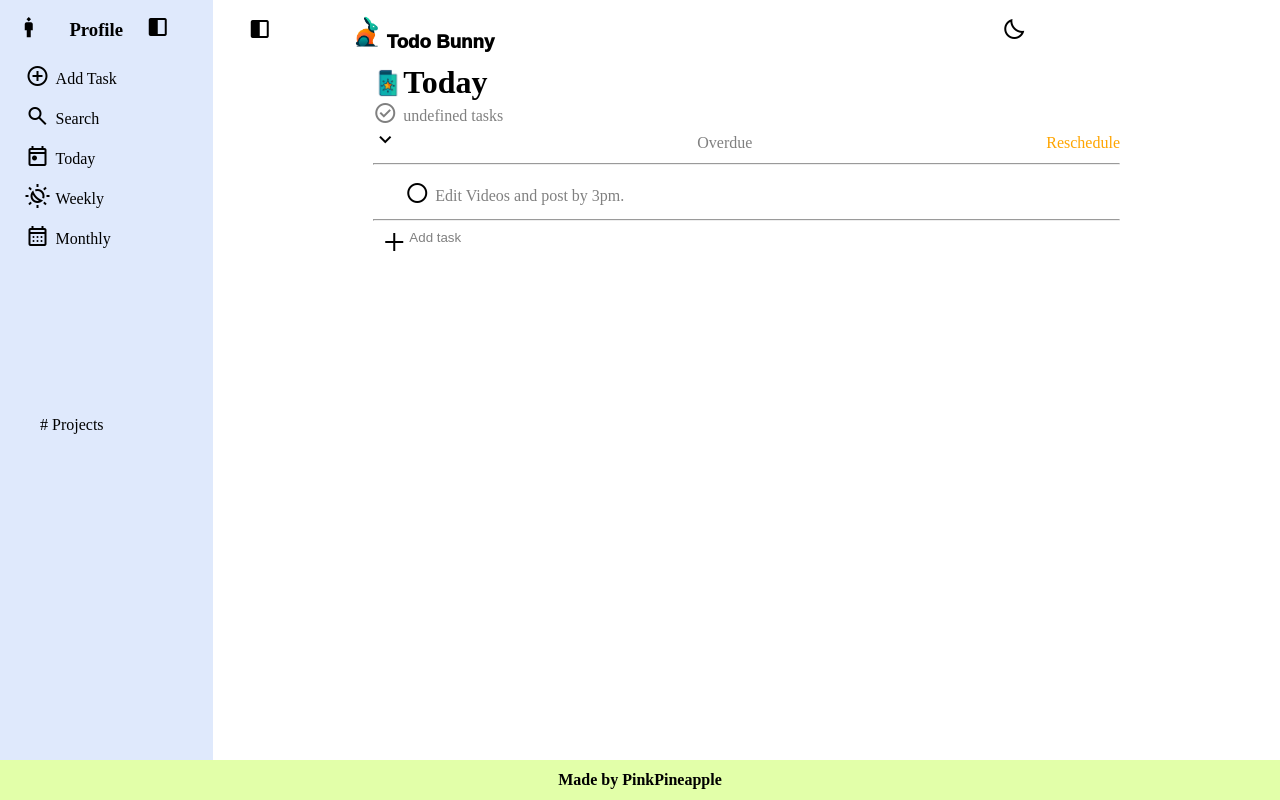
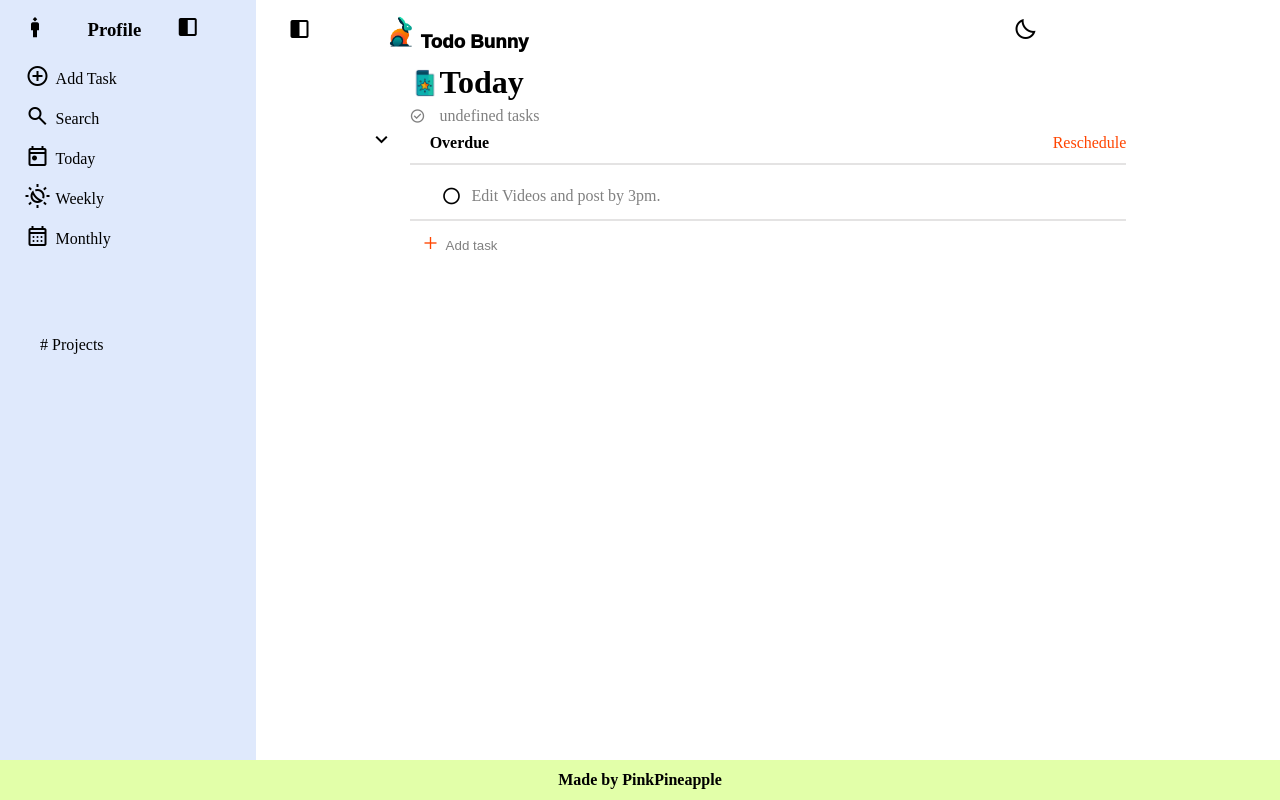
Before and after one commit to PinkPineapplee/todo02odin, a website built with webpack: page src/template.html in a window 1280 px wide. Built offline with nearby package versions, Linux system fonts and the light colour scheme.

Commit message:
feat: complete todoform styles

```diff
--- a/src/add-ons/home.js
+++ b/src/add-ons/home.js
@@ -277,6 +277,8 @@ export function createToday(counter, task){
         span.textContent = "check_circle";
 
 
+
+
          let text7 = document.createElement("p");
           text7.textContent= "tasks";
           count.append(span,`${counter + " "+ text7.textContent }` );
@@ -289,9 +291,10 @@ export function createToday(counter, task){
 
          let text8 = document.createElement("p");
           text8.textContent= "Overdue";
+          text8.id = "overdue";
           let text9 = document.createElement("p");
           text9.textContent= "Reschedule";
-          text9.style.color = "orange";
+          text9.style.color = "orangered";
 
           ul.append(dropDown, text8, text9);
 
--- a/src/styles.css
+++ b/src/styles.css
@@ -45,7 +45,7 @@ footer>a:hover{
 /* style for createnavBAr */
 .navBox{
     height: 100%;
-    width: 20vw;
+    width: 25vw;
     background-color: rgb(223, 233, 252);
     margin: none;
 }
@@ -59,7 +59,7 @@ span, img{
 
 
 .profile{
-    height: 50vh;
+    height: 40vh;
     width: 100%;
     align-items: center;
      padding-left: 2vw;
@@ -84,7 +84,7 @@ span, img{
 }
 
 .profile li:hover , .myProjects li:hover{
-    background-color:rgb(222, 222, 232) ;
+    background-color: rgb(236, 241, 251) ;
     cursor: pointer;
 }
  /* styles for createToday */
@@ -113,6 +113,7 @@ span, img{
 .todayHeaderdiv h1{
      margin-top: 0;
      margin-bottom: 0;
+
 }
 
 
@@ -125,7 +126,16 @@ span, img{
 
 
 }
-
+#dropDown{
+ position: relative;
+ right: 2.5rem;
+}
+#overdue{
+    color: black;
+    position: relative;
+    right: 40%;
+    font-weight:bolder ;
+}
 .headerDiv div{
     width: 10rem;
     height: 2rem;
@@ -149,6 +159,8 @@ top: 10px;
 .headerDiv span{
     position: relative;
     right: 10%;
+
+
 }
 nav ul li{
     display: flex;
@@ -162,6 +174,13 @@ nav ul li{
     color: gray;
 
 }
+
+.todayContainer p span{
+font-size: medium;
+position: relative;
+top: 7px;
+}
+
 .todayContainer ul{
      display: flex;
      align-items: center;
@@ -172,7 +191,6 @@ nav ul li{
 }
 
 .formDiv{
-
     background-image: formBg;
     height: 25vh;
     width: 70%;
@@ -207,7 +225,16 @@ form{
     display: flex;
 
 }
+#todos span{
+    font-size: 20px;
+    position: relative;
+    top: 5px;
+}
 
+#todos span:hover{
+    color:rgb(133, 172, 244);
+    cursor:default;
+}
 .div1,.div2,.div3, #optionsIcon{
     border: 1px solid rgb(176, 176, 176);
     border-radius: 3px;
@@ -248,4 +275,19 @@ form{
     display: flex;
     border:none;
     background-color: white;
+    align-items: center;
 }
+
+.addTaskBtn:hover{
+ cursor: pointer;
+}
+
+.addTaskBtn #plusIcon{
+    color: orangered;
+    font-size: medium;
+    position: relative;
+    top: 5px;
+}
+hr{
+    border:1px solid rgb(228, 227, 227) ;
+}
```
